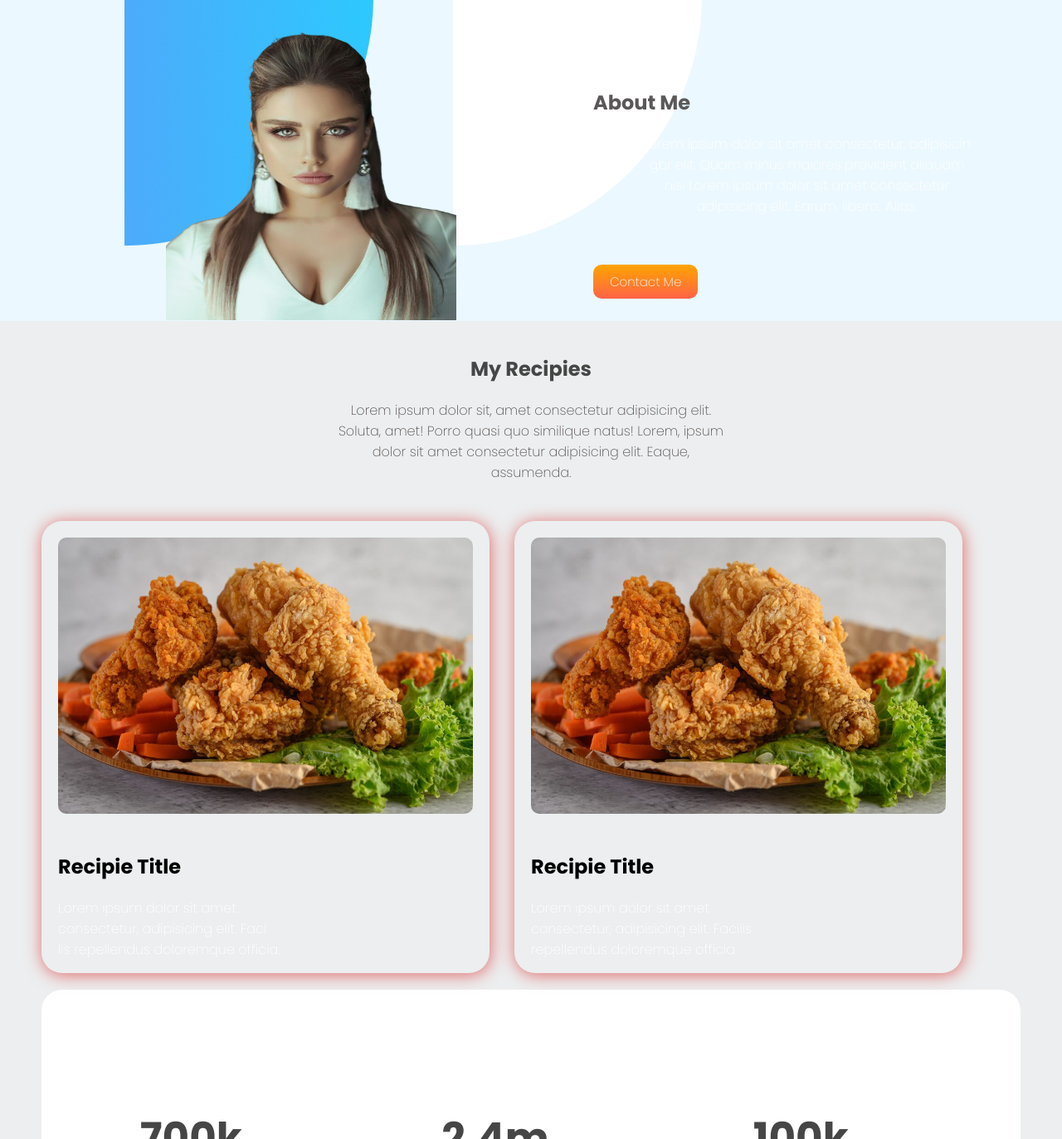
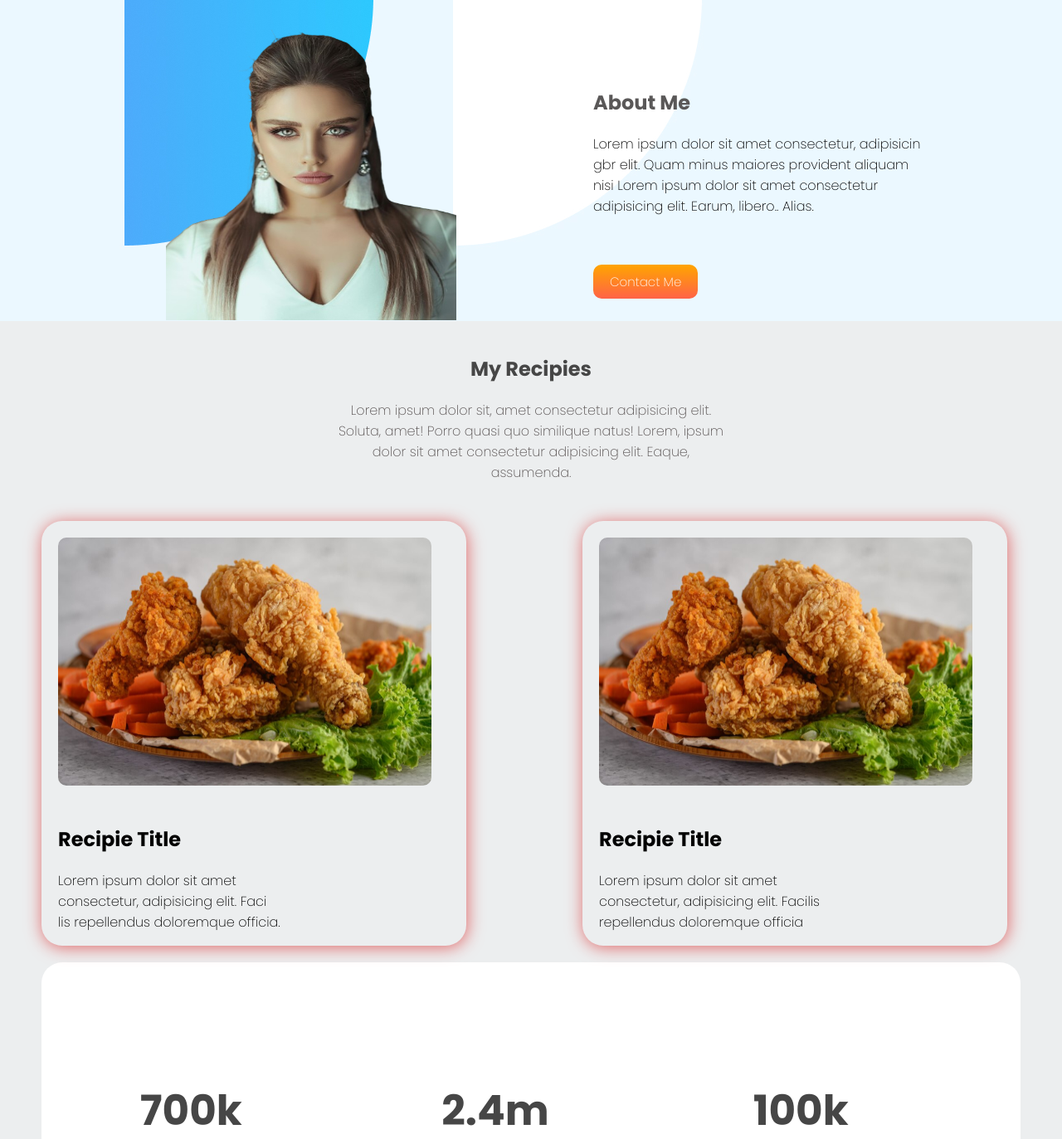
Before and after one commit to mamun2840/My-First-Project, a plain HTML site: page index.html in a window 1280 px wide. Shown: the part 491-1864 px from the top of the page at 83% size. Drawn offline with Linux system fonts and the light colour scheme.

Commit message:
6th commit

```diff
--- a/index.html
+++ b/index.html
@@ -31,7 +31,7 @@
         </div>
         <div class="half-width-text" id="secound-text">
             <h1>About Me</h1>
-            <p>Lorem ipsum dolor sit amet consectetur, adipisicin <br> gbr
+            <p style="color: black; text-align: left;">Lorem ipsum dolor sit amet consectetur, adipisicin <br> gbr
                 elit. Quam minus maiores provident aliquam <br>nisi
                 Lorem ipsum dolor sit amet consectetur <br> adipisicing elit. Earum, libero..
                 Alias.</p>
--- a/style.css
+++ b/style.css
@@ -59,6 +59,7 @@ body {
 .therd-section {
     background-color: rgb(236, 238, 239);
     margin-top: -26px;
+    width: 100%;
 }
 
 .therd-section h1 {
@@ -75,6 +76,7 @@ p {
 .praragrap {
     text-align: left;
     padding-left: 20px;
+    color: black;
 }
 
 .headding {
@@ -83,8 +85,9 @@ p {
 
 .left-img {
     box-shadow: 1px 2px 20px rgb(224, 105, 105);
-    margin: 30px 30px 20px 50px;
+    margin: 30px 140px 20px 50px;
     border-radius: 25px;
+    width: 40%;
 
 }
 
@@ -92,17 +95,18 @@ p {
     box-shadow: 1px 2px 20px rgb(224, 105, 105);
     margin: 30px 40px 20px 0px;
     border-radius: 25px;
+    width: 40%;
 }
 
 .left-img img {
-    width: 500px;
+    width: 450px;
     padding: 20px 20px;
     border-radius: 30px;
 
 }
 
 .right-img img {
-    width: 500px;
+    width: 450px;
     padding: 20px 20px;
     border-radius: 30px;
 }
```
